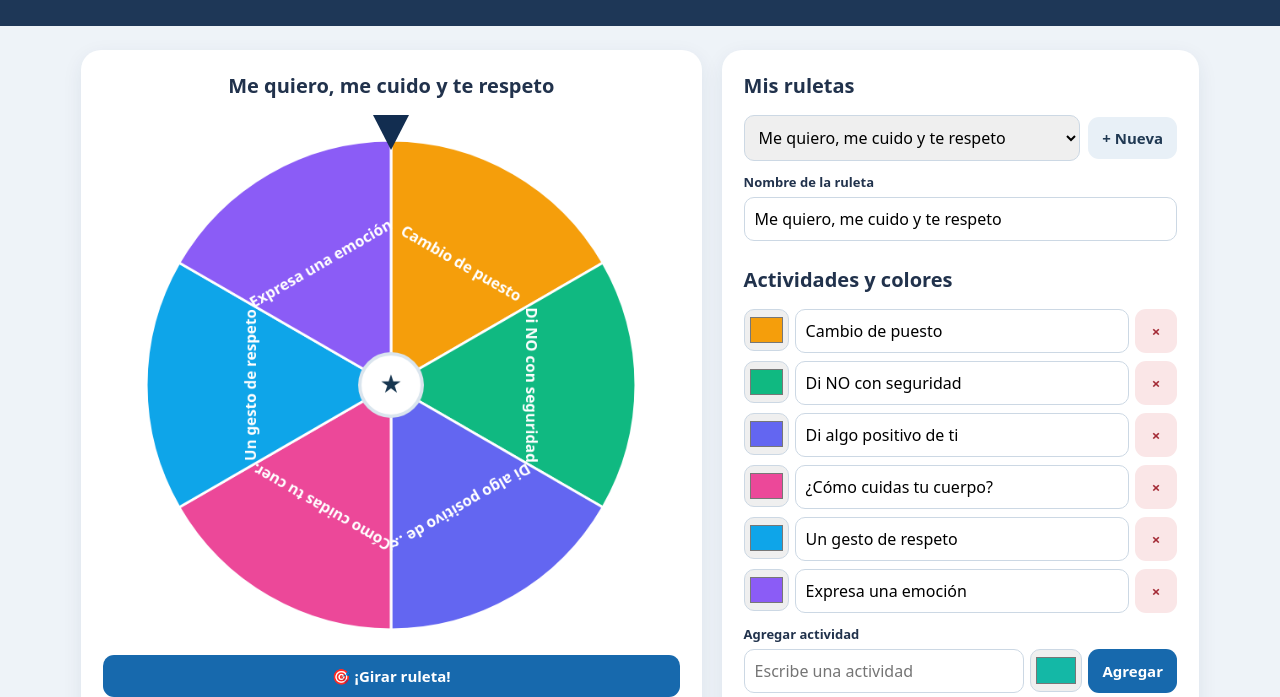
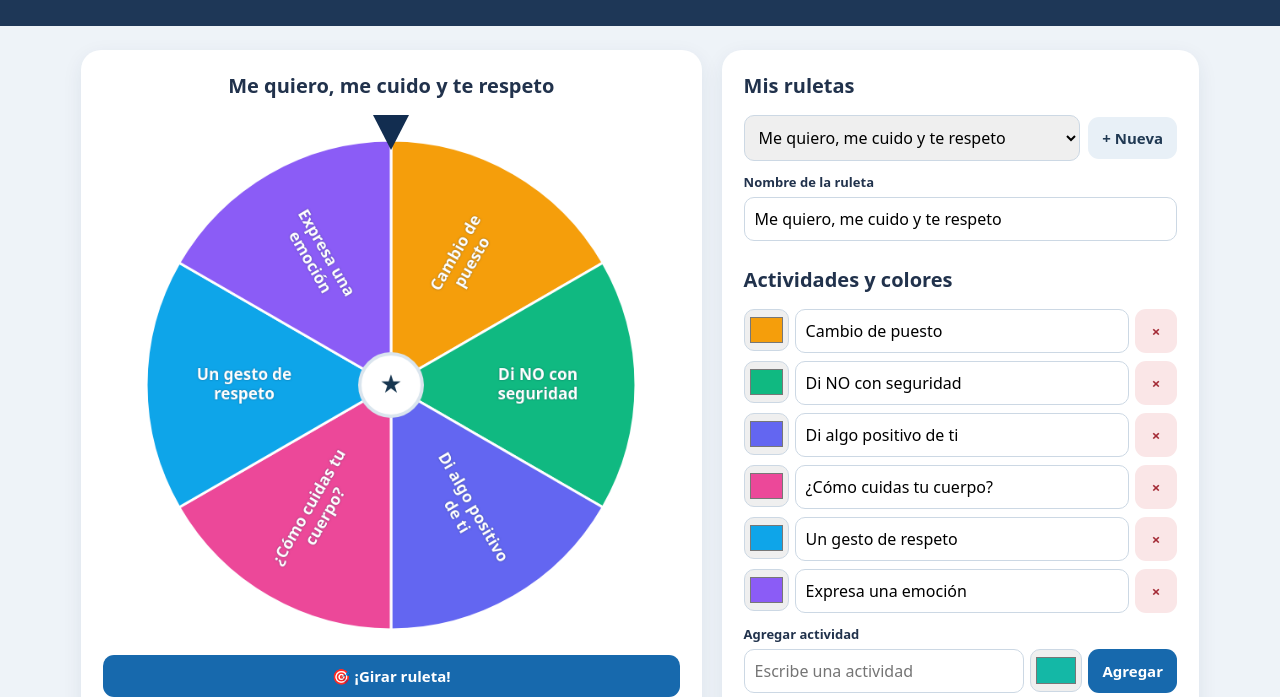
Before and after one commit to michaelrprogramador/ruleta.learning-center, a plain HTML site: page index.html in a window 1280 px wide. Shown: the part 103-800 px from the top of the page. Drawn offline with Linux system fonts and the light colour scheme.

Commit message:
Mejorar legibilidad de actividades con texto multilínea y orientación adaptable

```diff
--- a/index.html
+++ b/index.html
@@ -18,7 +18,65 @@ try{const data=JSON.parse(localStorage.getItem(KEY)||'null');wheels=Array.isArra
 if(!wheels.length)wheels=[structuredClone(initial)];if(!wheels.some(w=>w.id===active))active=wheels[0].id;
 const current=()=>wheels.find(w=>w.id===active)||wheels[0];
 function save(){try{localStorage.setItem(KEY,JSON.stringify({wheels,active}));$('#notice').textContent='Guardado en este navegador.'}catch{$('#notice').textContent='Almacenamiento no disponible: exporta una copia.'}}
-function draw(){const c=$('#wheel'),x=c.getContext('2d'),items=current().items,n=items.length,R=290;x.clearRect(0,0,640,640);x.save();x.translate(320,320);x.rotate(angle);if(!n){x.fillStyle='#dee8f2';x.beginPath();x.arc(0,0,R,0,Math.PI*2);x.fill();x.fillStyle='#183650';x.textAlign='center';x.font='bold 23px system-ui';x.fillText('Agrega actividades',0,10)}else items.forEach((item,i)=>{const a=-Math.PI/2+i*2*Math.PI/n,b=a+2*Math.PI/n;x.beginPath();x.moveTo(0,0);x.arc(0,0,R,a,b);x.closePath();x.fillStyle=item.color;x.fill();x.strokeStyle='white';x.lineWidth=3;x.stroke();x.save();x.rotate(a+Math.PI/n);x.translate(R*.57,0);x.rotate(Math.PI/2);x.fillStyle='white';x.textAlign='center';x.textBaseline='middle';x.font='bold '+(n>9?14:18)+'px system-ui';let t=item.text||'Actividad';let max=n>9?14:21;x.fillText(t.length>max?t.slice(0,max-1)+'…':t,0,0);x.restore()});x.restore();x.beginPath();x.arc(320,320,37,0,2*Math.PI);x.fillStyle='#fff';x.fill();x.strokeStyle='#dae5ee';x.lineWidth=4;x.stroke();x.textAlign='center';x.textBaseline='middle';x.fillStyle='#173650';x.font='30px system-ui';x.fillText('★',320,320)}
+function draw(){
+  const canvas=$('#wheel'),ctx=canvas.getContext('2d');
+  const items=current().items,n=items.length,R=290,C=320;
+  ctx.clearRect(0,0,640,640);
+  ctx.save();ctx.translate(C,C);ctx.rotate(angle);
+  if(!n){
+    ctx.fillStyle='#dee8f2';ctx.beginPath();ctx.arc(0,0,R,0,Math.PI*2);ctx.fill();
+    ctx.fillStyle='#183650';ctx.font='bold 23px system-ui';ctx.textAlign='center';
+    ctx.fillText('Agrega actividades',0,10);
+  }else{
+    items.forEach((item,i)=>{
+      const start=-Math.PI/2+i*2*Math.PI/n;
+      const end=start+2*Math.PI/n;
+      ctx.beginPath();ctx.moveTo(0,0);ctx.arc(0,0,R,start,end);ctx.closePath();
+      ctx.fillStyle=item.color;ctx.fill();ctx.strokeStyle='#fff';ctx.lineWidth=3;ctx.stroke();
+    });
+    items.forEach((item,i)=>{
+      const middle=-Math.PI/2+(i+.5)*2*Math.PI/n;
+      const centerRadius=R*.60;
+      const maxWidth=Math.min(160,R*.60);
+      const maxLines=n<=8?3:2;
+      const words=(item.text||'Actividad').trim().split(/\s+/);
+      let fontSize=Math.max(11,Math.min(19,24-n*.65)),lines=[];
+      // Usar el ancho real del texto para repartirlo en líneas dentro del segmento.
+      for(;fontSize>=11;fontSize--){
+        ctx.font='bold '+fontSize+'px system-ui';
+        const attempt=[];let line='';
+        for(const word of words){
+          const candidate=line?line+' '+word:word;
+          if(line&&ctx.measureText(candidate).width>maxWidth){attempt.push(line);line=word}
+          else line=candidate;
+        }
+        if(line)attempt.push(line);
+        lines=attempt;
+        if(lines.length<=maxLines&&lines.every(t=>ctx.measureText(t).width<=maxWidth))break;
+      }
+      if(lines.length>maxLines){
+        lines=lines.slice(0,maxLines);
+        let last=lines[maxLines-1];
+        while(last.length>1&&ctx.measureText(last+'…').width>maxWidth)last=last.slice(0,-1);
+        lines[maxLines-1]=last+'…';
+      }
+      ctx.save();ctx.rotate(middle);ctx.translate(centerRadius,0);
+      // Mantener la lectura en posición normal en el lado izquierdo.
+      if(Math.cos(middle)<0)ctx.rotate(Math.PI);
+      ctx.fillStyle='#fff';ctx.font='bold '+fontSize+'px system-ui';
+      ctx.textAlign='center';ctx.textBaseline='middle';
+      ctx.shadowColor='#18365099';ctx.shadowBlur=2;
+      const lineHeight=fontSize*1.17;
+      lines.forEach((line,j)=>ctx.fillText(line,0,(j-(lines.length-1)/2)*lineHeight,maxWidth));
+      ctx.restore();
+    });
+  }
+  ctx.restore();
+  ctx.beginPath();ctx.arc(C,C,37,0,2*Math.PI);
+  ctx.fillStyle='#fff';ctx.fill();ctx.strokeStyle='#dae5ee';ctx.lineWidth=4;ctx.stroke();
+  ctx.textAlign='center';ctx.textBaseline='middle';ctx.fillStyle='#173650';ctx.font='30px system-ui';
+  ctx.fillText('★',C,C);
+}
 function render(){const w=current();$('#choice').replaceChildren(...wheels.map(o=>{let e=document.createElement('option');e.value=o.id;e.textContent=o.name;return e}));$('#choice').value=active;$('#name').value=w.name;$('#title').textContent=w.name;const box=$('#activities');box.replaceChildren();w.items.forEach((item,i)=>{const row=document.createElement('div');row.className='activity';const color=document.createElement('input');color.type='color';color.value=item.color;color.setAttribute('aria-label','Color actividad '+(i+1));color.oninput=()=>{item.color=color.value;draw();save()};const text=document.createElement('input');text.value=item.text;text.maxLength=120;text.setAttribute('aria-label','Actividad '+(i+1));text.oninput=()=>{item.text=text.value;draw();save()};const remove=document.createElement('button');remove.className='danger';remove.textContent='×';remove.setAttribute('aria-label','Eliminar actividad '+(i+1));remove.onclick=()=>{w.items.splice(i,1);render();save()};row.append(color,text,remove);box.append(row)});$('#spin').disabled=busy||!w.items.length;draw()}
 $('#spin').onclick=()=>{if(busy||!current().items.length)return;busy=true;$('#spin').disabled=true;$('#result').textContent='¡Girando!';const arr=current().items,n=arr.length,pick=Math.floor(Math.random()*n),target=((-(pick+.5)*2*Math.PI/n)%(2*Math.PI)+2*Math.PI)%(2*Math.PI),from=((angle%(2*Math.PI))+2*Math.PI)%(2*Math.PI),delta=(target-from+2*Math.PI)%(2*Math.PI),start=angle,end=start+Math.PI*2*6+delta,t0=performance.now();function frame(now){const t=Math.min(1,(now-t0)/4300);angle=start+(end-start)*(1-Math.pow(1-t,4));draw();if(t<1)requestAnimationFrame(frame);else{angle=target;busy=false;$('#spin').disabled=false;$('#result').textContent='🎉 '+arr[pick].text;draw()}}requestAnimationFrame(frame)};
 $('#choice').onchange=e=>{if(busy)return;active=e.target.value;render();save();$('#result').textContent='¡Lista para jugar!'};
```
